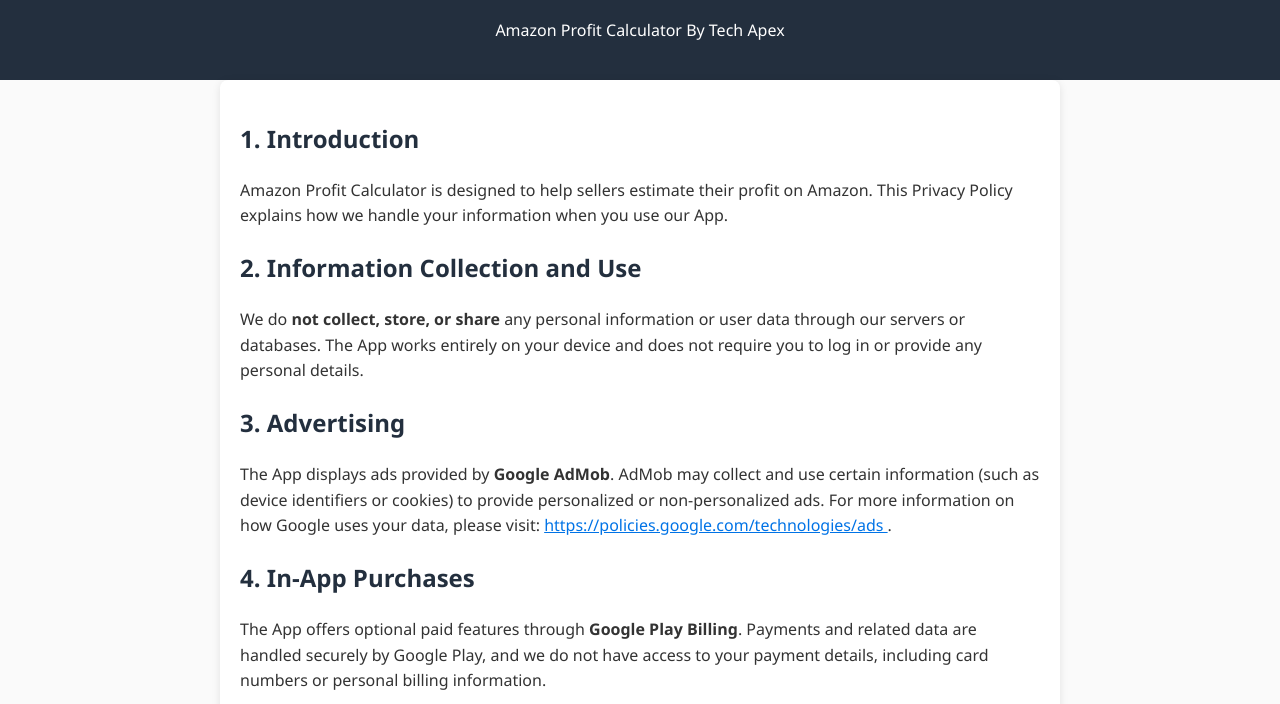
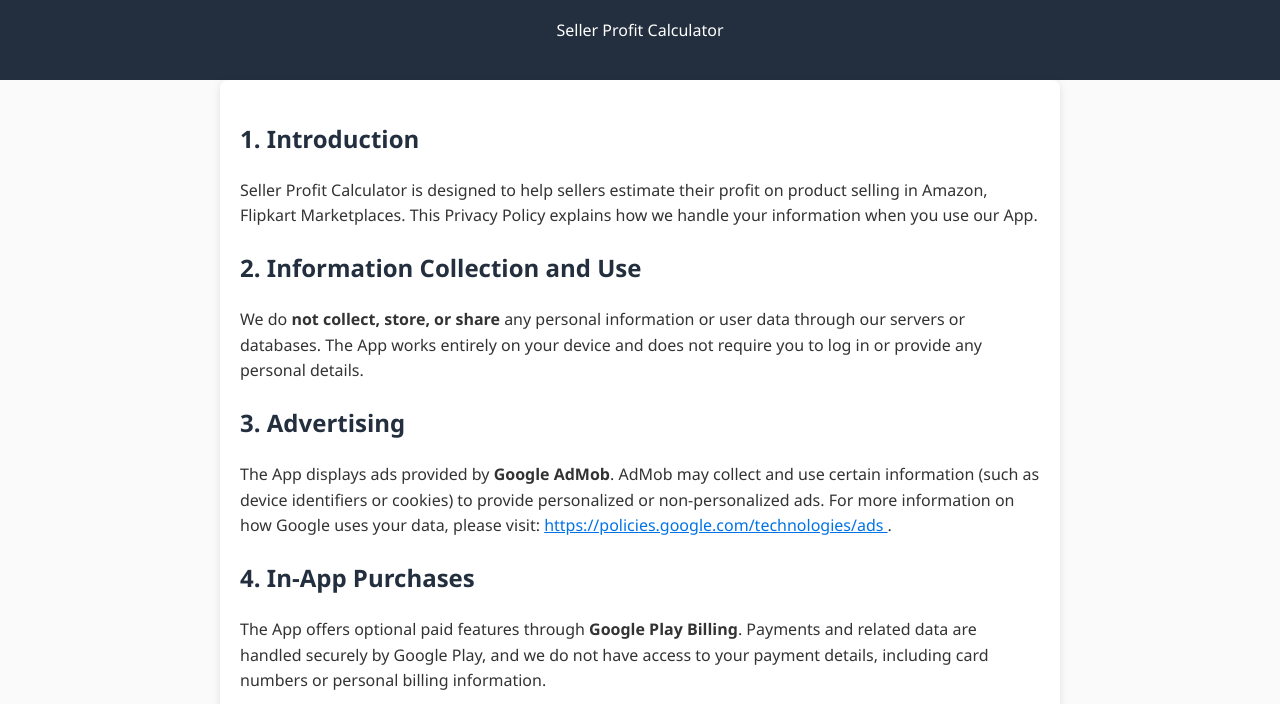
Before and after one commit to riyazclock/amzncalc, a plain HTML site: page index.html in a window 1280 px wide. Shown: the part 96-800 px from the top of the page. Drawn offline with Linux system fonts and the light colour scheme.

Commit message:
Update index.html

```diff
--- a/index.html
+++ b/index.html
@@ -3,7 +3,7 @@
 <head>
   <meta charset="UTF-8">
   <meta name="viewport" content="width=device-width, initial-scale=1.0">
-  <title>Privacy Policy - Amazon Profit Calculator By Tech Apex</title>
+  <title>Privacy Policy - Seller Profit Calculator</title>
   <style>
     body {
       font-family: 'Segoe UI', Tahoma, Geneva, Verdana, sans-serif;
@@ -45,13 +45,13 @@
 
   <header>
     <h1>Privacy Policy</h1>
-    <p>Amazon Profit Calculator By Tech Apex</p>
+    <p>Seller Profit Calculator</p>
   </header>
 
   <main>
     <h2>1. Introduction</h2>
     <p>
-      Amazon Profit Calculator is designed to help sellers estimate their profit on Amazon.
+      Seller Profit Calculator is designed to help sellers estimate their profit on product selling in Amazon, Flipkart Marketplaces.
       This Privacy Policy explains how we handle your information when you use our App.
     </p>
 
```
